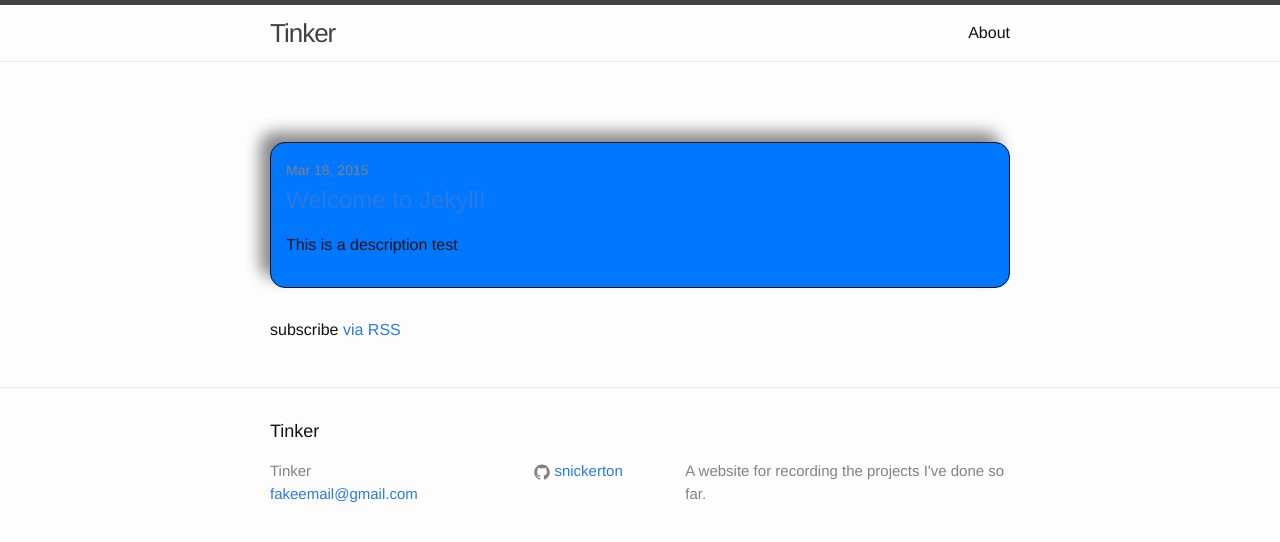
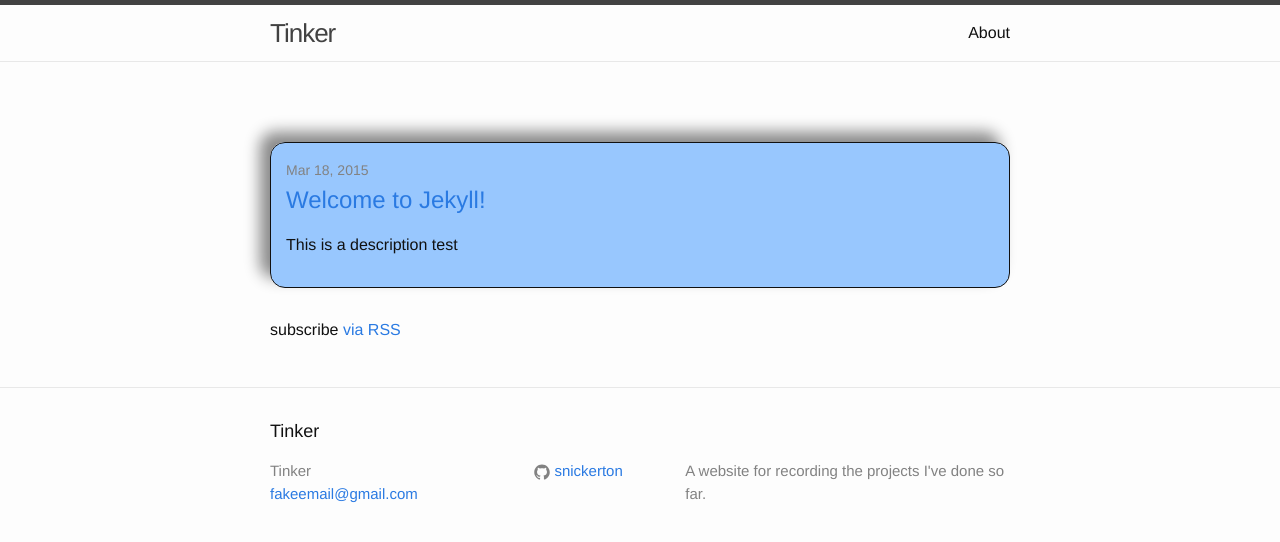
Before and after one commit to snickerton/snickerton.github.legacy, a Jekyll site: the page built from index.html, in a window 1280 px wide. Shown: the top 542 px of the page. Built offline with Jekyll 4.4.1, drawn with Linux system fonts in a browser that asks for light colours.

Commit message:
Update main.scss

```diff
--- a/css/main.scss
+++ b/css/main.scss
@@ -33,7 +33,7 @@
     border: 1px solid;
     border-radius: 15px;
     padding:15px;
-    background-color: rgba(0,119,255);
+    background-color: rgba(0,119,255, .4);
 }
 
 // Using media queries with like this:
```
